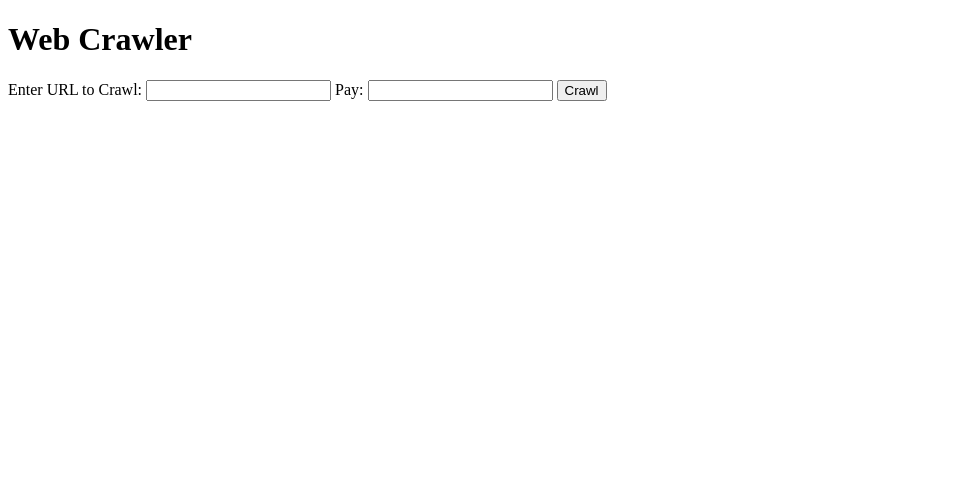
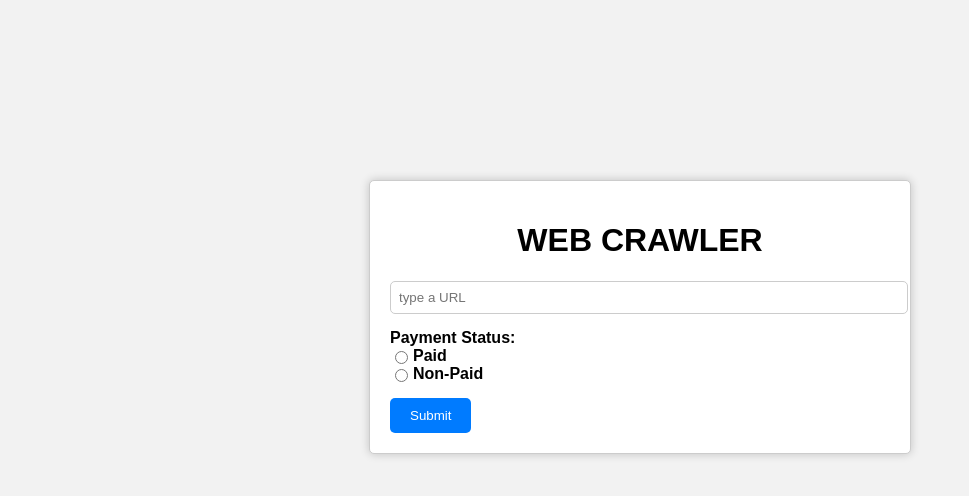
Before and after one commit to FCJ6202/go_web_crawler, a plain HTML site: page Static/index.html in a window 1280 px wide. Shown: the whole page, without its empty margins (0-969 px from the left). Drawn offline with Linux system fonts and the light colour scheme.

Commit message:
Edit the index.html page and make separate retry.html page

```diff
--- a/Static/index.html
+++ b/Static/index.html
@@ -1,4 +1,4 @@
-<!DOCTYPE html>
+<!-- <!DOCTYPE html>
 <html>
 <head>
     <title>Web Crawler</title>
@@ -14,4 +14,38 @@
     </form>
     <div id="result"></div>
 </body>
+</html> -->
+
+
+<!DOCTYPE html>
+<html lang="en">
+<head>
+    <meta charset="UTF-8">
+    <meta name="viewport" content="width=device-width, initial-scale=1.0">
+    <link rel="stylesheet" href="styles.css">
+    <title>URL and Payment Status</title>
+</head>
+<body>
+    <div class="container">
+        <h1>WEB CRAWLER</h1>
+        <form id="urlForm" method="post" action="/crawl">
+            <div class="form-group">
+                <!-- <label for="urlInput">Enter URL:</label> -->
+                <input type="url" id="urlInput" name="url" placeholder="type a URL" required>
+            </div>
+            <div class="form-group">
+                <label>Payment Status:</label>
+                <div class="radio-group">
+                    <input type="radio" id="paid" name="pay" value="paid">
+                    <label for="paid">Paid</label>
+                </div>
+                <div class="radio-group">
+                    <input type="radio" id="non-paid" name="pay" value="non-paid">
+                    <label for="non-paid">Non-Paid</label>
+                </div>
+            </div>
+            <button type="submit">Submit</button>
+        </form>
+    </div>
+</body>
 </html>
--- /dev/null
+++ b/Static/styles.css
@@ -0,0 +1,58 @@
+body {
+    font-family: Arial, sans-serif;
+    background-color: #f2f2f2;
+    margin: 0;
+    padding: 0;
+}
+
+.container {
+    background-color: #fff;
+    max-width: 500px;
+    margin: 0 auto;
+    padding: 20px;
+    border: 1px solid #ccc;
+    border-radius: 5px;
+    box-shadow: 0 0 10px rgba(0, 0, 0, 0.2);
+    margin-top: 180px;
+}
+
+h1 {
+    text-align: center;
+}
+
+.form-group {
+    margin: 15px 0;
+}
+
+label {
+    font-weight: bold;
+}
+
+input[type="url"] {
+    width: 100%;
+    padding: 8px;
+    border: 1px solid #ccc;
+    border-radius: 5px;
+}
+
+.radio-group {
+    display: flex;
+    align-items: center;
+}
+
+input[type="radio"] {
+    margin-right: 5px;
+}
+
+button {
+    background-color: #007BFF;
+    color: #fff;
+    padding: 10px 20px;
+    border: none;
+    border-radius: 5px;
+    cursor: pointer;
+}
+
+button:hover {
+    background-color: #0056b3;
+}
```
Also changed, not shown: Retry/retry.html (added, +43 -0 lines), 2 other files.
